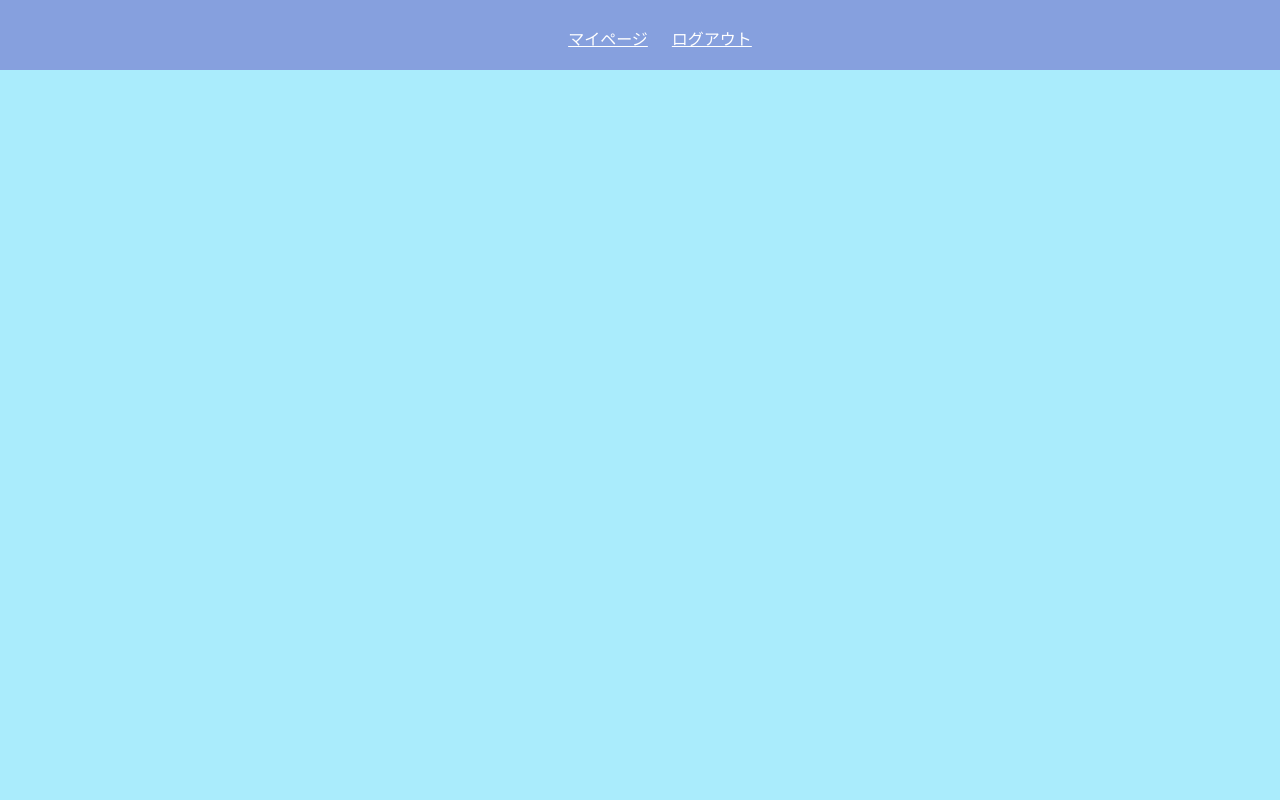
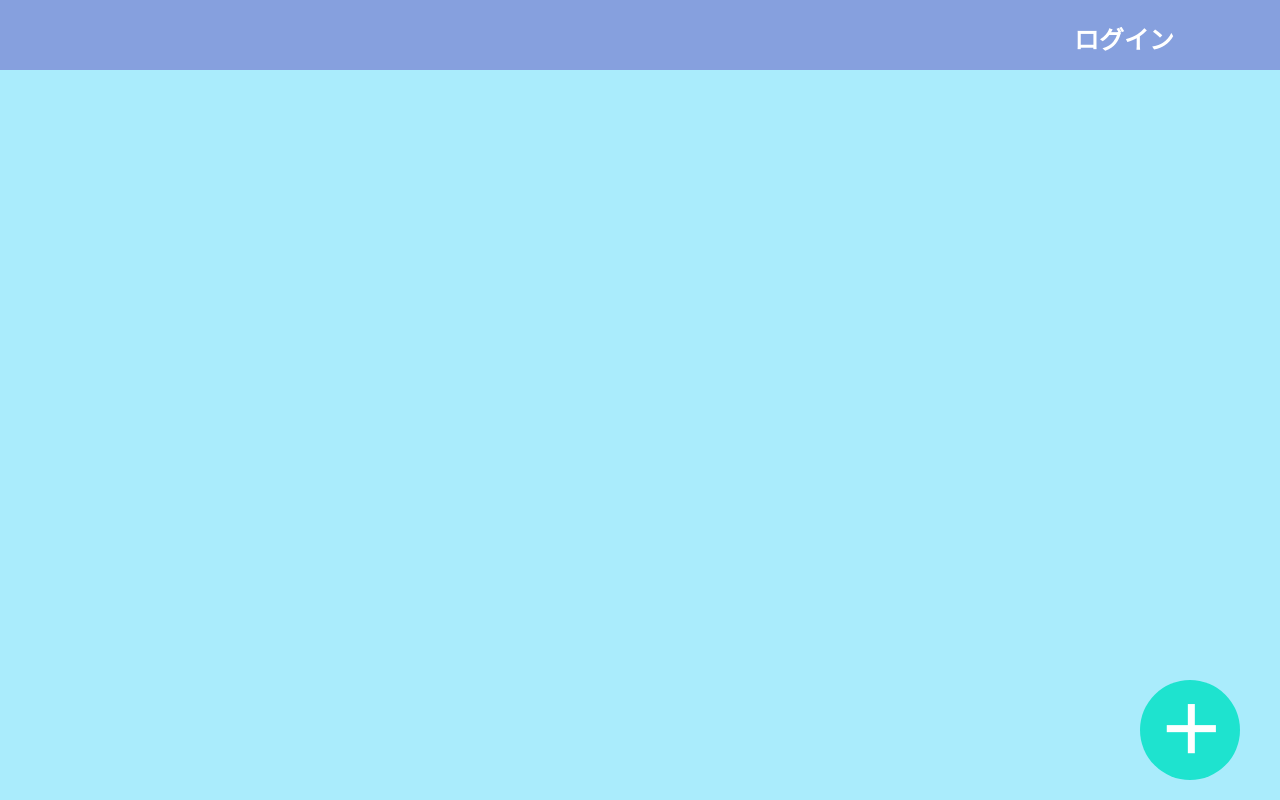
Before and after one commit to itouayumu/project-a, a PHP site: page /home.php in a window 1280 px wide. Run offline with PHP 8.4, Linux system fonts and the light colour scheme; data that the repository does not hold is empty.

Commit message:
home.phpリンク以外完成

```diff
--- a/css/home-style.css
+++ b/css/home-style.css
@@ -1,20 +1,136 @@
-.homeheader{
-
+.homeul1 {
+    overflow:hidden;
+    list-style:none;
+    z-index: 10;
+    margin: 0 auto;
+    margin-right: 0;
+    margin-left: auto;
+    width: 30%;
 }
 
-ul {
+.homeul1 li {
+    font-size: 25px;
+    display: inline-block;
+    padding: 20px 10px 20px 10px;
+}
+
+.homeul2 {
     overflow:hidden;
     list-style:none;
+    z-index: 10;
     margin: 0 auto;
-    z-index: 20;
+    margin-right: 0;
+    margin-left: 80%;
+    width: 30%;
 }
 
-ul li {
+.homeul2 li {
+    font-size: 25px;
     display: inline-block;
-    padding: 26px 10px 20px 10px;
+    padding: 20px 10px 20px 10px;
 }
 
 a {
+    text-decoration: none;
     color: #fff;
-    text-transform: uppercase;
+    font-weight: 800;
+    /* text-transform: uppercase; */
 }
+
+a:hover{
+    color: #1ee3cf;
+}
+
+.posta{
+    color: #87a2e1;
+    font-weight: 800;
+}
+
+.posta:hover{
+    color: #1ee3cf;
+}
+
+.wrapper{
+    /* z-index: 1; */
+    padding-top: 150px;
+    margin-left: 5%;
+    margin-right: 5%;
+    display: grid;
+    grid-template-columns: 1fr 1fr 1fr;
+    column-gap: 30px;
+    row-gap: 2em;
+}
+
+.wrapper a{
+    background-color: rgba(255, 255, 255, 80%);
+    border-radius: 10px;
+    padding-left: 20px;
+    padding-right: 30px;
+}
+
+.wrapper img {
+    box-shadow: 10px 10px 0 #87a2e1;
+
+    margin-top: 6%;
+    /* margin-bottom: 50px; */
+    transition: transform .2s ease;
+    object-fit: cover;
+    display: inline-block;
+    z-index: 1;
+  }
+
+.wrapper{
+    text-align: center;
+    font-size: 20px;
+}
+
+
+.homepost{
+    display: block;
+    border-radius: 50%;
+    width: 100px;
+    height: 100px;
+    background-color: #1ee3cf;
+
+    text-decoration: none;
+    text-align: center;
+    font-size: 4rem;
+
+    position: fixed;
+    bottom: 20px;
+    right: 40px;
+    z-index: 5;
+}
+
+.homepura{
+    color: #FFF;
+}
+
+.homepost .caption {
+	font-size: 20px;
+	text-align: center;
+	padding-top: 35px;
+	color:rgb(47, 0, 255);
+    font-weight: 500;
+}
+
+.homepost .mask {
+	width: 100%;
+	height:	100%;
+	position: absolute;	/* 絶対位置指定 */
+	top: 0;
+	left: 0;
+	opacity: 0;	/* マスクを表示しない */
+	-webkit-transition:	all 0.2s ease;
+    border-radius: 50%;
+	transition:	all 0.2s ease;
+}
+
+.homepost:hover .mask {
+	opacity: 1;	/* マスクを表示する */
+}
+
+.homepost:hover{
+    /* color: #1ee3cf; */
+    background-color: #fff;
+}
--- a/home.php
+++ b/home.php
@@ -5,6 +5,7 @@
     $stm = $pdo->prepare($sql);
     $stm->execute();
     $result = $stm->fetchAll(PDO::FETCH_ASSOC);
+
 ?>
 <!DOCTYPE html>
 <html lang="en">
@@ -12,17 +13,48 @@
     <meta charset="UTF-8">
     <meta http-equiv="X-UA-Compatible" content="IE=edge">
     <meta name="viewport" content="width=device-width, initial-scale=1.0">
+    <link rel="stylesheet" href="node_modules/ress/ress.css">
     <link rel="stylesheet" href="css/style.css">
     <link rel="stylesheet" href="css/home-style.css">
     <title>Home</title>
 </head>
 <body>
     <header class="header homeheader">
-        <ul>
+        <?php if(isset($_SESSION['user'])){ ?>
+        <ul class="homeul1">
             <li><a href="#">マイページ</a></li>
             <li><a href="#">ログアウト</a></li>
         </ul>
+        <?php }else{ ?>
+        <ul  class="homeul2">
+            <li><a href="#">ログイン</a></li>
+        </ul>
+        <?php } ?>
     </header>
+
+    <div class="wrapper">
+    <?php
+    foreach($result as $data){
+        echo <<<"EOD"
+            <a href="#" class="posta">
+            <div>
+                <img class="" src="img/{$data['imgid']}" alt="記事写真" style="width: 100%; height: 200px;"></p>
+                <p>{$data['postname']}</p>
+            </div>
+            </a>
+        EOD;
+            }
+        ?>
+    </div>
+
+    <a href="#">
+    <div class="homepost">
+        <div class="homepura">＋</div>
+        <div class="mask">
+            <div class="caption">投稿する</div>
+        </div>
+    </div>
+    </a>
 
 </body>
 </html>
```
